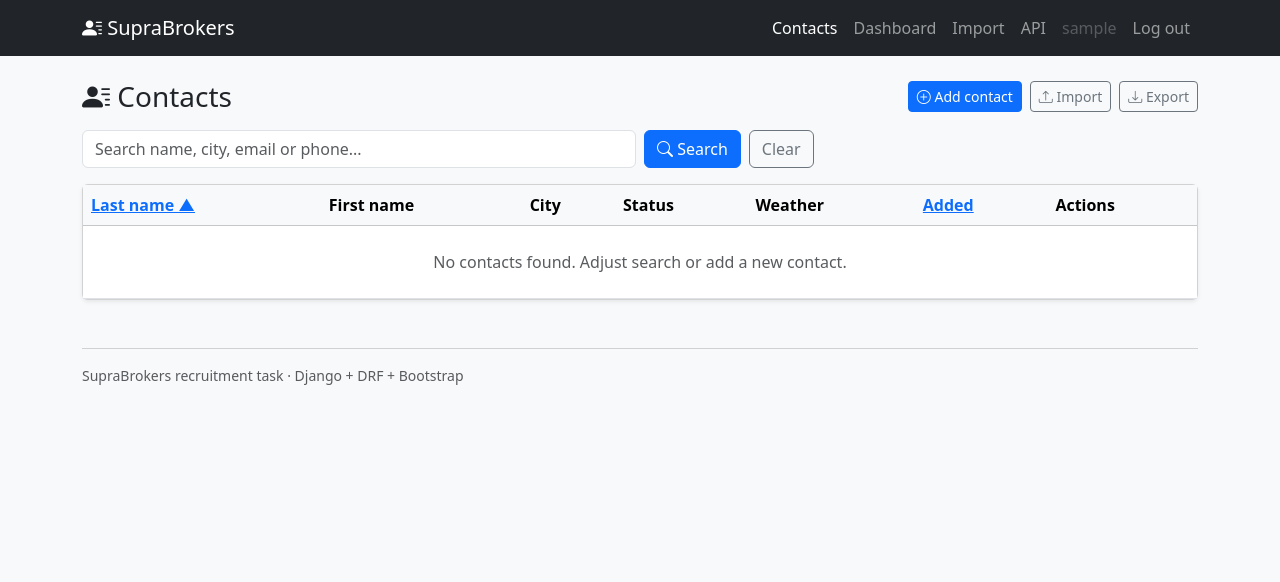
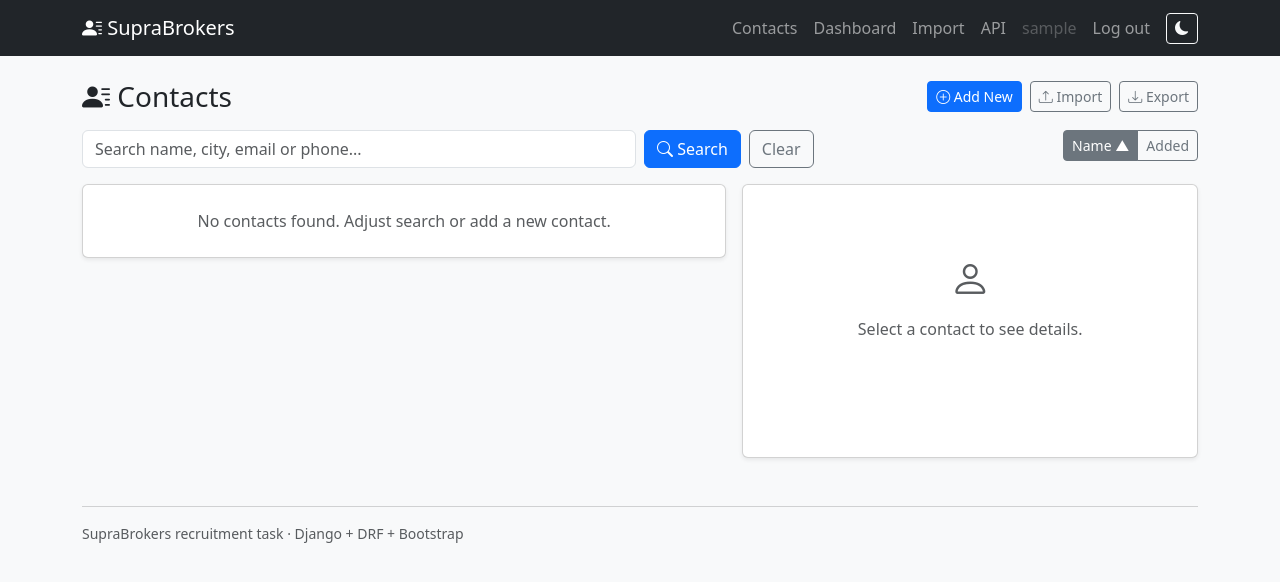
Before and after one commit to BodzioES/SupraBrokers-RecruTask, a Django app: page / in a window 1280 px wide. Shown: the top 582 px of the page. Run offline with Django 5.2, Linux system fonts and the light colour scheme; the visitor is signed in with stand-in values (Sample User, id 1); data comes from the database, SQL or seed files in the repository; data that the repository does not hold is empty; some libraries are stand-ins or nearby versions.

Commit message:
Redesign contacts UI: master-detail, modals, avatars, theme
- Master-detail list with avatar silhouettes, AJAX detail panel
- Single add/edit modal with normal POST and JS validation
- Light/dark theme toggle persisted in localStorage
- Slim standalone login page
- API scoped to authenticated users with visibility filter
Refs: no issue, no PR (redesign branch)

```diff
--- a/contacts/views.py
+++ b/contacts/views.py
@@ -18,7 +18,7 @@ from django.views.generic import (
 )
 
 from .forms import ContactForm, ContactImportForm
-from .models import Contact
+from .models import Contact, ContactStatus
 from .services import import_contacts_from_csv
 from .weather import get_city_weather
 
@@ -84,6 +84,7 @@ class ContactListView(LoginRequiredMixin, ListView):
         context['sort'] = sort
         context['order'] = order
         context['next_order'] = 'desc' if order == 'asc' else 'asc'
+        context['statuses'] = ContactStatus.objects.all()
         return context
 
 
--- /dev/null
+++ b/static/contacts/css/theme.css
@@ -0,0 +1,30 @@
+/* Small extras on top of Bootstrap. Theme itself is handled by data-bs-theme. */
+
+.avatar {
+  width: 44px;
+  height: 44px;
+  border-radius: 50%;
+  flex-shrink: 0;
+  background: var(--bs-secondary-bg);
+  color: var(--bs-secondary-color);
+  display: inline-flex;
+  align-items: center;
+  justify-content: center;
+}
+
+.avatar-lg {
+  width: 72px;
+  height: 72px;
+}
+
+.contact-row {
+  cursor: pointer;
+}
+
+.contact-row.active {
+  border-left: 3px solid var(--bs-primary);
+}
+
+.detail-placeholder {
+  min-height: 240px;
+}
--- /dev/null
+++ b/static/contacts/js/contact_ui.js
@@ -0,0 +1,133 @@
+// Master-detail: click a row to load details via the DRF API.
+// Single modal handles both add (empty) and edit (prefilled), normal POST.
+(function () {
+  const detail = document.getElementById('contact-detail');
+  const modalEl = document.getElementById('contact-modal');
+  const form = document.getElementById('contact-form');
+  const modalTitle = document.getElementById('contact-modal-title');
+  if (!detail || !modalEl || !form) return;
+
+  let modalInstance = null;
+  let activeRow = null;
+  const cache = new Map();
+
+  function getModal() {
+    if (!modalInstance) modalInstance = new bootstrap.Modal(modalEl);
+    return modalInstance;
+  }
+
+  function esc(value) {
+    return String(value == null ? '' : value)
+      .replace(/&/g, '&amp;')
+      .replace(/</g, '&lt;')
+      .replace(/>/g, '&gt;')
+      .replace(/"/g, '&quot;');
+  }
+
+  function avatarLg() {
+    return `<span class="avatar avatar-lg" aria-hidden="true">
+      <svg viewBox="0 0 24 24" width="40" height="40" fill="currentColor">
+        <path d="M12 12c2.21 0 4-1.79 4-4s-1.79-4-4-4-4 1.79-4 4 1.79 4 4 4zm0 2c-2.67 0-8 1.34-8 4v2h16v-2c0-2.66-5.33-4-8-4z"/>
+      </svg></span>`;
+  }
+
+  function renderDetail(data) {
+    const added = (data.created_at || '').slice(0, 16).replace('T', ' ');
+    detail.innerHTML = `
+      <div class="d-flex align-items-center gap-3 mb-3">
+        ${avatarLg()}
+        <div>
+          <h2 class="h5 mb-0">${esc(data.first_name)} ${esc(data.last_name)}</h2>
+          <span class="badge text-bg-secondary">${esc(data.status_name || '')}</span>
+        </div>
+      </div>
+      <ul class="list-group list-group-flush mb-3">
+        <li class="list-group-item"><i class="bi bi-telephone"></i>
+          <a href="tel:${esc(data.phone)}">${esc(data.phone)}</a></li>
+        <li class="list-group-item"><i class="bi bi-envelope"></i>
+          <a href="mailto:${esc(data.email)}">${esc(data.email)}</a></li>
+        <li class="list-group-item"><i class="bi bi-geo-alt"></i> ${esc(data.city)}</li>
+        <li class="list-group-item"><i class="bi bi-cloud-sun"></i>
+          <span class="weather-slot text-muted small" data-city="${esc(data.city)}">…</span></li>
+        <li class="list-group-item text-muted small">Added: ${esc(added)}</li>
+      </ul>
+      <div class="d-flex gap-2">
+        <button class="btn btn-primary btn-sm" data-action="edit" data-id="${data.id}">
+          <i class="bi bi-pencil"></i> Edit
+        </button>
+        <a class="btn btn-outline-danger btn-sm" href="/${data.id}/delete/">
+          <i class="bi bi-trash"></i> Delete
+        </a>
+      </div>`;
+    if (window.refreshWeather) window.refreshWeather(detail);
+  }
+
+  async function showDetail(id, row) {
+    if (activeRow) activeRow.classList.remove('active');
+    activeRow = row || null;
+    if (activeRow) activeRow.classList.add('active');
+    if (cache.has(id)) {
+      renderDetail(cache.get(id));
+      return;
+    }
+    detail.innerHTML = `<div class="text-center text-muted py-5">
+      <div class="spinner-border spinner-border-sm"></div> Loading…</div>`;
+    try {
+      const response = await fetch(`/api/contacts/${id}/`);
+      if (!response.ok) throw new Error('not found');
+      const data = await response.json();
+      cache.set(id, data);
+      renderDetail(data);
+    } catch (e) {
+      detail.innerHTML = `<div class="alert alert-warning mb-0">
+        Could not load details.</div>`;
+    }
+  }
+
+  function setField(name, value) {
+    const input = form.querySelector(`[name="${name}"]`);
+    if (input) input.value = value == null ? '' : value;
+  }
+
+  function openModal(mode, data) {
+    if (mode === 'edit' && data) {
+      modalTitle.textContent = 'Edit contact';
+      form.action = `/${data.id}/edit/`;
+      setField('first_name', data.first_name);
+      setField('last_name', data.last_name);
+      setField('phone', data.phone);
+      setField('email', data.email);
+      setField('city', data.city);
+      setField('status', data.status);
+      const shared = form.querySelector('[name="is_shared"]');
+      if (shared) shared.checked = false;
+    } else {
+      modalTitle.textContent = 'Add contact';
+      form.action = '/add/';
+      form.reset();
+    }
+    form.querySelectorAll('.is-valid, .is-invalid').forEach((el) => {
+      el.classList.remove('is-valid', 'is-invalid');
+    });
+    getModal().show();
+  }
+
+  document.querySelectorAll('.contact-row[data-id]').forEach((row) => {
+    row.addEventListener('click', (event) => {
+      if (event.target.closest('a, button')) return;
+      showDetail(row.dataset.id, row);
+    });
+  });
+
+  const addButton = document.getElementById('add-contact-btn');
+  if (addButton) {
+    addButton.addEventListener('click', () => openModal('add'));
+  }
+
+  detail.addEventListener('click', (event) => {
+    const editButton = event.target.closest('[data-action="edit"]');
+    if (!editButton) return;
+    const data = cache.get(editButton.dataset.id);
+    if (data) openModal('edit', data);
+  });
+})();
--- /dev/null
+++ b/static/contacts/js/theme.js
@@ -0,0 +1,31 @@
+// Light/dark theme toggle persisted in localStorage. Default: light.
+(function () {
+  const KEY = 'sb-theme';
+  const button = document.getElementById('theme-toggle');
+
+  function iconFor(theme) {
+    return theme === 'dark'
+      ? '<i class="bi bi-sun-fill"></i>'
+      : '<i class="bi bi-moon-fill"></i>';
+  }
+
+  function current() {
+    return document.documentElement.getAttribute('data-bs-theme') || 'light';
+  }
+
+  function paint() {
+    if (button) button.innerHTML = iconFor(current());
+  }
+
+  if (button) {
+    button.addEventListener('click', () => {
+      const next = current() === 'dark' ? 'light' : 'dark';
+      document.documentElement.setAttribute('data-bs-theme', next);
+      try {
+        localStorage.setItem(KEY, next);
+      } catch (e) {}
+      paint();
+    });
+  }
+  paint();
+})();
--- a/static/contacts/js/weather.js
+++ b/static/contacts/js/weather.js
@@ -1,17 +1,7 @@
-// Lazy weather loading: one request per distinct city per page load.
+// Lazy weather loading: one request per distinct city.
 // Backend caches coordinates (24h) and weather (45 min).
 (function () {
-  const slots = document.querySelectorAll('.weather-slot[data-city]');
-  if (!slots.length) return;
-
-  const byCity = new Map();
-  slots.forEach((slot) => {
-    const city = (slot.dataset.city || '').trim();
-    if (!city) return;
-    slot.textContent = '…';
-    if (!byCity.has(city)) byCity.set(city, []);
-    byCity.get(city).push(slot);
-  });
+  const loadedCities = new Set();
 
   function format(data) {
     const parts = [];
@@ -21,11 +11,31 @@
     return parts.join(' · ') || 'n/a';
   }
 
-  byCity.forEach((citySlots, city) => {
+  // Scan root for new weather slots. Already-loaded cities fill instantly.
+  function refreshWeather(root) {
+    const slots = (root || document).querySelectorAll('.weather-slot[data-city]');
+    if (!slots.length) return;
+    const fresh = new Map();
+    slots.forEach((slot) => {
+      if (slot.dataset.loaded) return;
+      const city = (slot.dataset.city || '').trim();
+      if (!city) return;
+      slot.dataset.loaded = '1';
+      if (loadedCities.has(city)) {
+        slot.textContent = loadedCities.get(city);
+        slot.classList.remove('text-muted');
+        return;
+      }
+      slot.textContent = '…';
+      if (!fresh.has(city)) fresh.set(city, []);
+      fresh.get(city).push(slot);
+    });
+    fresh.forEach((citySlots, city) => {
       fetch(`/weather/?city=${encodeURIComponent(city)}`)
         .then((response) => (response.ok ? response.json() : null))
         .then((data) => {
           const text = data ? format(data) : 'n/a';
+          loadedCities.set(city, text);
           citySlots.forEach((slot) => {
             slot.textContent = text;
             slot.classList.remove('text-muted');
@@ -37,4 +47,8 @@
           });
         });
     });
+  }
+
+  window.refreshWeather = refreshWeather;
+  document.addEventListener('DOMContentLoaded', () => refreshWeather(document));
 })();
--- a/templates/base.html
+++ b/templates/base.html
@@ -1,14 +1,26 @@
 <!doctype html>
-<html lang="en">
+{% load static %}
+<html lang="en" data-bs-theme="light">
 <head>
   <meta charset="utf-8">
   <meta name="viewport" content="width=device-width, initial-scale=1">
   <title>{% block title %}SupraBrokers Contacts{% endblock %}</title>
+  <script>
+    // Apply saved theme before CSS loads to avoid a flash.
+    (function () {
+      try {
+        document.documentElement.setAttribute(
+          'data-bs-theme', localStorage.getItem('sb-theme') || 'light'
+        );
+      } catch (e) {}
+    })();
+  </script>
   <link href="https://cdn.jsdelivr.net/npm/bootstrap@5.3.3/dist/css/bootstrap.min.css" rel="stylesheet">
   <link href="https://cdn.jsdelivr.net/npm/bootstrap-icons@1.11.3/font/bootstrap-icons.min.css" rel="stylesheet">
+  <link href="{% static 'contacts/css/theme.css' %}" rel="stylesheet">
 </head>
-<body class="bg-light">
-<nav class="navbar navbar-expand-lg navbar-dark bg-dark mb-4">
+<body class="bg-body-tertiary">
+<nav class="navbar navbar-expand-lg bg-dark navbar-dark mb-4" data-bs-theme="dark">
   <div class="container">
     <a class="navbar-brand" href="{% url 'contacts:list' %}">
       <i class="bi bi-person-lines-fill"></i> SupraBrokers
@@ -17,9 +29,9 @@
       <span class="navbar-toggler-icon"></span>
     </button>
     <div class="collapse navbar-collapse" id="mainNav">
-      <ul class="navbar-nav ms-auto">
+      <ul class="navbar-nav ms-auto align-items-lg-center">
         {% if user.is_authenticated %}
-        <li class="nav-item"><a class="nav-link active" href="{% url 'contacts:list' %}">Contacts</a></li>
+        <li class="nav-item"><a class="nav-link" href="{% url 'contacts:list' %}">Contacts</a></li>
         <li class="nav-item"><a class="nav-link" href="{% url 'contacts:dashboard' %}">Dashboard</a></li>
         <li class="nav-item"><a class="nav-link" href="{% url 'contacts:import' %}">Import</a></li>
         <li class="nav-item"><a class="nav-link" href="/api/contacts/">API</a></li>
@@ -33,6 +45,11 @@
         {% else %}
         <li class="nav-item"><a class="nav-link" href="{% url 'login' %}">Log in</a></li>
         {% endif %}
+        <li class="nav-item ms-lg-2">
+          <button id="theme-toggle" class="btn btn-outline-light btn-sm" type="button" title="Toggle theme">
+            <i class="bi bi-moon-fill"></i>
+          </button>
+        </li>
       </ul>
     </div>
   </div>
@@ -56,6 +73,7 @@
 </footer>
 
 <script src="https://cdn.jsdelivr.net/npm/bootstrap@5.3.3/dist/js/bootstrap.bundle.min.js"></script>
+<script src="{% static 'contacts/js/theme.js' %}"></script>
 {% block extra_js %}{% endblock %}
 </body>
 </html>
--- a/templates/contacts/contact_list.html
+++ b/templates/contacts/contact_list.html
@@ -1,4 +1,5 @@
 {% extends 'base.html' %}
+{% load static %}
 
 {% block title %}Contacts — SupraBrokers{% endblock %}
 
@@ -9,9 +10,9 @@
     <span class="text-muted small">
       {% if page_obj %}{{ page_obj.paginator.count }} total{% endif %}
     </span>
-    <a href="{% url 'contacts:add' %}" class="btn btn-primary btn-sm">
-      <i class="bi bi-plus-circle"></i> Add contact
-    </a>
+    <button id="add-contact-btn" class="btn btn-primary btn-sm" type="button">
+      <i class="bi bi-plus-circle"></i> Add New
+    </button>
     <a href="{% url 'contacts:import' %}" class="btn btn-outline-secondary btn-sm">
       <i class="bi bi-upload"></i> Import
     </a>
@@ -36,64 +37,50 @@
   <div class="col-6 col-md-auto">
     <a href="{% url 'contacts:list' %}" class="btn btn-outline-secondary w-100">Clear</a>
   </div>
+  <div class="col-12 col-md-auto ms-md-auto">
+    <div class="btn-group w-100" role="group" aria-label="Sort">
+      <a class="btn btn-outline-secondary btn-sm {% if sort == 'last_name' %}active{% endif %}"
+         href="?q={{ q|urlencode }}&sort=last_name&order={% if sort == 'last_name' %}{{ next_order }}{% else %}asc{% endif %}">
+        Name {% if sort == 'last_name' %}{% if order == 'asc' %}▲{% else %}▼{% endif %}{% endif %}
+      </a>
+      <a class="btn btn-outline-secondary btn-sm {% if sort == 'created_at' %}active{% endif %}"
+         href="?q={{ q|urlencode }}&sort=created_at&order={% if sort == 'created_at' %}{{ next_order }}{% else %}desc{% endif %}">
+        Added {% if sort == 'created_at' %}{% if order == 'asc' %}▲{% else %}▼{% endif %}{% endif %}
+      </a>
+    </div>
+  </div>
 </form>
 
+<div class="row g-3">
+  <div class="col-12 col-lg-7">
+    <div class="d-flex flex-column gap-2">
+      {% for contact in contacts %}
+      <div class="card shadow-sm contact-row" data-id="{{ contact.pk }}" role="button" tabindex="0">
+        <div class="card-body d-flex align-items-center gap-3 py-2">
+          <span class="avatar" aria-hidden="true">
+            <svg viewBox="0 0 24 24" width="28" height="28" fill="currentColor">
+              <path d="M12 12c2.21 0 4-1.79 4-4s-1.79-4-4-4-4 1.79-4 4 1.79 4 4 4zm0 2c-2.67 0-8 1.34-8 4v2h16v-2c0-2.66-5.33-4-8-4z"/>
+            </svg>
+          </span>
+          <div class="flex-grow-1">
+            <div class="fw-semibold">{{ contact.first_name }} {{ contact.last_name }}</div>
+            <div class="text-muted small">
+              <i class="bi bi-geo-alt"></i> {{ contact.city }}
+              &middot; <span class="badge text-bg-secondary">{{ contact.status.name }}</span>
+            </div>
+          </div>
+          <div class="text-muted small text-end">
+            <span class="weather-slot" data-city="{{ contact.city }}">—</span>
+          </div>
+        </div>
+      </div>
+      {% empty %}
       <div class="card shadow-sm">
-  <div class="table-responsive">
-    <table class="table table-hover align-middle mb-0">
-      <thead class="table-light">
-        <tr>
-          <th>
-            <a href="?q={{ q|urlencode }}&sort=last_name&order={% if sort == 'last_name' %}{{ next_order }}{% else %}asc{% endif %}">
-              Last name
-              {% if sort == 'last_name' %}{% if order == 'asc' %}▲{% else %}▼{% endif %}{% endif %}
-            </a>
-          </th>
-          <th>First name</th>
-          <th>City</th>
-          <th>Status</th>
-          <th>Weather</th>
-          <th>
-            <a href="?q={{ q|urlencode }}&sort=created_at&order={% if sort == 'created_at' %}{{ next_order }}{% else %}desc{% endif %}">
-              Added
-              {% if sort == 'created_at' %}{% if order == 'asc' %}▲{% else %}▼{% endif %}{% endif %}
-            </a>
-          </th>
-          <th>Actions</th>
-        </tr>
-      </thead>
-      <tbody>
-        {% for contact in contacts %}
-        <tr>
-          <td class="fw-semibold">{{ contact.last_name }}</td>
-          <td>{{ contact.first_name }}</td>
-          <td><i class="bi bi-geo-alt text-muted"></i> {{ contact.city }}</td>
-          <td>
-            <span class="badge text-bg-secondary">{{ contact.status.name }}</span>
-          </td>
-          <td>
-            <span class="weather-slot text-muted small" data-city="{{ contact.city }}">—</span>
-          </td>
-          <td class="text-muted small">{{ contact.created_at|date:"Y-m-d H:i" }}</td>
-          <td class="text-nowrap">
-            <a href="{% url 'contacts:edit' contact.pk %}" class="btn btn-outline-primary btn-sm">
-              <i class="bi bi-pencil"></i>
-            </a>
-            <a href="{% url 'contacts:delete' contact.pk %}" class="btn btn-outline-danger btn-sm">
-              <i class="bi bi-trash"></i>
-            </a>
-          </td>
-        </tr>
-        {% empty %}
-        <tr>
-          <td colspan="7" class="text-center text-muted py-4">
+        <div class="card-body text-center text-muted py-4">
           No contacts found. Adjust search or add a new contact.
-          </td>
-        </tr>
+        </div>
+      </div>
       {% endfor %}
-      </tbody>
-    </table>
-  </div>
     </div>
 
     {% if page_obj.has_other_pages %}
@@ -115,9 +102,85 @@
       </ul>
     </nav>
     {% endif %}
+  </div>
+
+  <div class="col-12 col-lg-5">
+    <div class="card shadow-sm position-sticky" style="top: 1rem;">
+      <div class="card-body" id="contact-detail">
+        <div class="text-center text-muted py-5 detail-placeholder">
+          <i class="bi bi-person fs-1"></i>
+          <p class="mt-2 mb-0">Select a contact to see details.</p>
+        </div>
+      </div>
+    </div>
+  </div>
+</div>
+
+<div class="modal fade" id="contact-modal" tabindex="-1" aria-hidden="true">
+  <div class="modal-dialog">
+    <div class="modal-content">
+      <div class="modal-header">
+        <h2 class="h5 modal-title" id="contact-modal-title">Add contact</h2>
+        <button type="button" class="btn-close" data-bs-dismiss="modal" aria-label="Close"></button>
+      </div>
+      <form method="post" action="{% url 'contacts:add' %}" id="contact-form" novalidate>
+        <div class="modal-body">
+          {% csrf_token %}
+          <div class="row g-3">
+            <div class="col-md-6">
+              <label class="form-label" for="id_first_name">First name</label>
+              <input type="text" name="first_name" id="id_first_name" class="form-control" required>
+              <div class="invalid-feedback" data-error-for="id_first_name"></div>
+            </div>
+            <div class="col-md-6">
+              <label class="form-label" for="id_last_name">Last name</label>
+              <input type="text" name="last_name" id="id_last_name" class="form-control" required>
+              <div class="invalid-feedback" data-error-for="id_last_name"></div>
+            </div>
+            <div class="col-md-6">
+              <label class="form-label" for="id_phone">Phone</label>
+              <input type="text" name="phone" id="id_phone" class="form-control" placeholder="+48 123 456 789" required>
+              <div class="invalid-feedback" data-error-for="id_phone"></div>
+              <div class="form-text">Polish number: 9 digits, optional +48.</div>
+            </div>
+            <div class="col-md-6">
+              <label class="form-label" for="id_email">Email</label>
+              <input type="email" name="email" id="id_email" class="form-control" required>
+              <div class="invalid-feedback" data-error-for="id_email"></div>
+            </div>
+            <div class="col-md-6">
+              <label class="form-label" for="id_city">City</label>
+              <input type="text" name="city" id="id_city" class="form-control" required>
+              <div class="invalid-feedback" data-error-for="id_city"></div>
+            </div>
+            <div class="col-md-6">
+              <label class="form-label" for="id_status">Status</label>
+              <select name="status" id="id_status" class="form-select">
+                {% for s in statuses %}
+                <option value="{{ s.id }}">{{ s.name }}</option>
+                {% endfor %}
+              </select>
+            </div>
+            <div class="col-12">
+              <div class="form-check">
+                <input type="checkbox" name="is_shared" id="id_is_shared" class="form-check-input">
+                <label class="form-check-label" for="id_is_shared">Shared contact</label>
+              </div>
+            </div>
+          </div>
+        </div>
+        <div class="modal-footer">
+          <button type="button" class="btn btn-outline-secondary" data-bs-dismiss="modal">Cancel</button>
+          <button type="submit" class="btn btn-primary"><i class="bi bi-check-lg"></i> Save</button>
+        </div>
+      </form>
+    </div>
+  </div>
+</div>
 {% endblock %}
 
 {% block extra_js %}
-{% load static %}
+<script src="{% static 'contacts/js/validation.js' %}"></script>
 <script src="{% static 'contacts/js/weather.js' %}"></script>
+<script src="{% static 'contacts/js/contact_ui.js' %}"></script>
 {% endblock %}
```
Also changed, not shown: contacts/api_views.py (+9 -1 lines), contacts/tests.py (+23 -1 lines), templates/registration/login.html (+34 -11 lines). Lines whose indentation alone changed are shown as unchanged.
